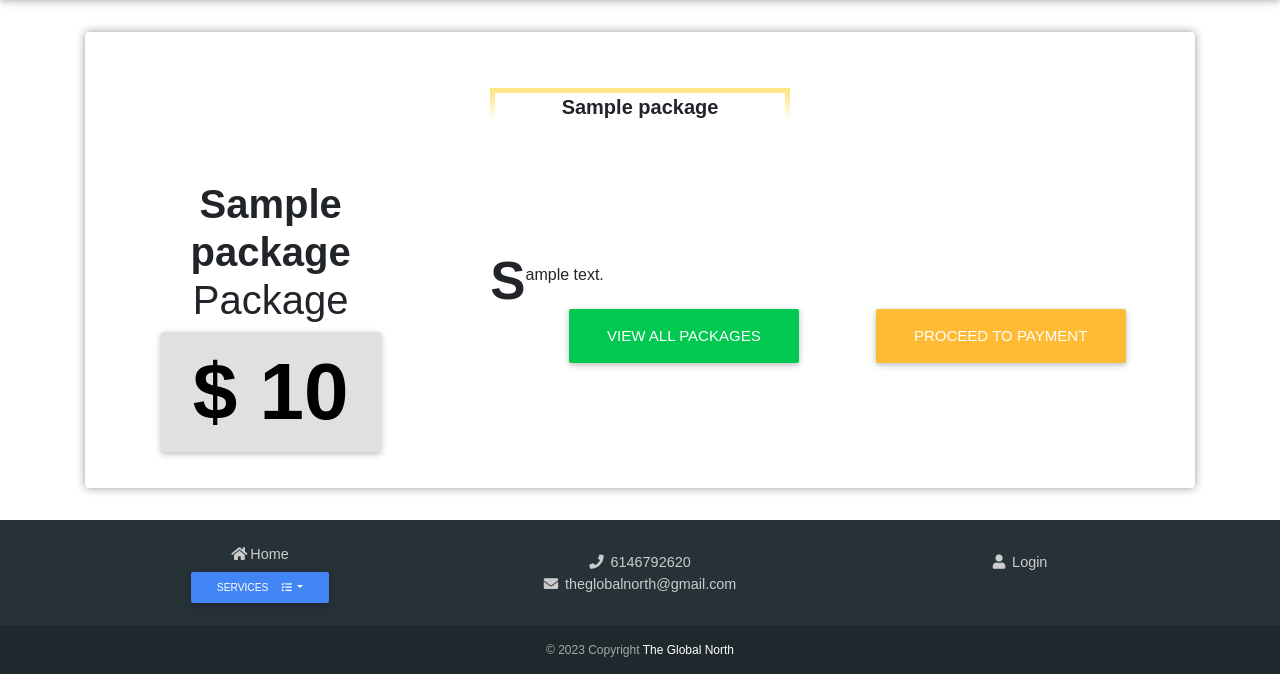
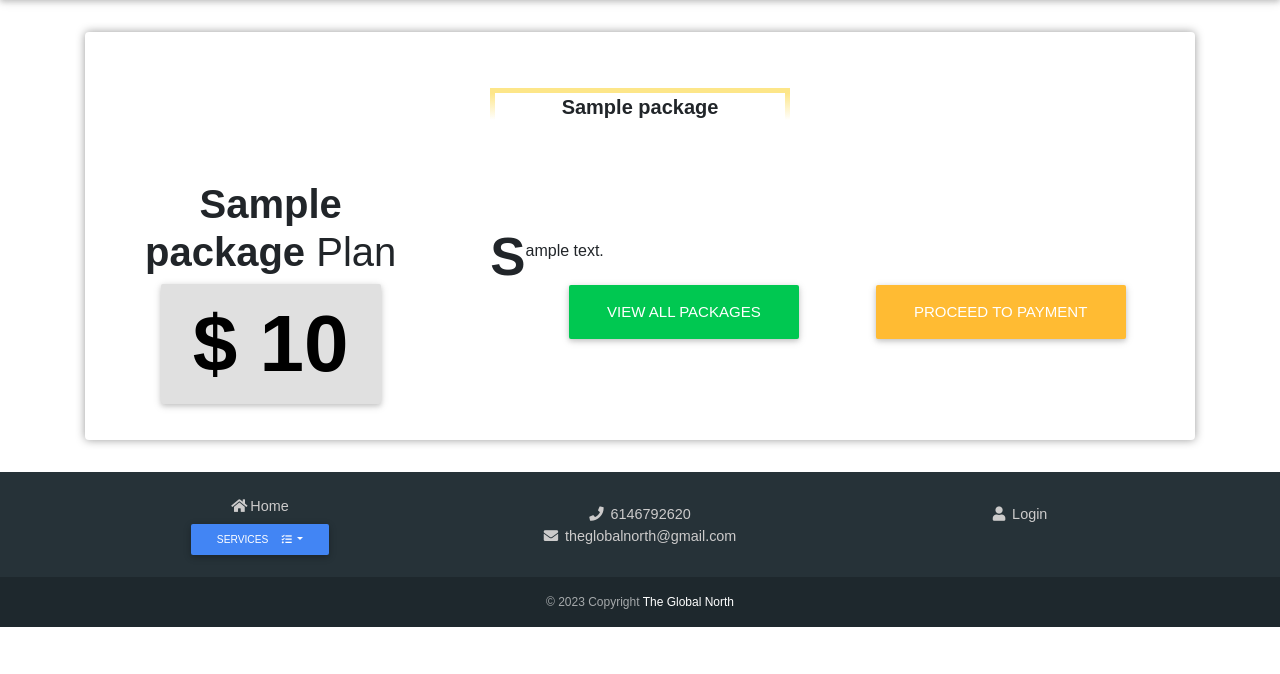
Before and after one commit to kevinopix/GlobalNorth, a Django app: page /services/package/1/view/ in a window 1280 px wide. Shown: the part 54-728 px from the top of the page. Run offline with Django 4.2, Linux system fonts and the light colour scheme; tables that the repository leaves empty hold one stand-in row (values such as "Sample post"); some libraries are stand-ins or nearby versions; some web fonts are replaced.

Commit message:
Stripe PROD

```diff
--- a/templates/services/view_package.html
+++ b/templates/services/view_package.html
@@ -28,7 +28,7 @@
                         </div>
                         <div class="col-md-4 align-items-center d-flex justify-content-center text-center">
                             <div class="card-body">
-                                <h1><b>{{package.name}}</b> Package</h1>
+                                <h1><b>{{package.name}}</b> Plan</h1>
                                 <span class="badge badge-light uyu">$ {{package.price}}</span>
                             </div>
                         </div>
```
